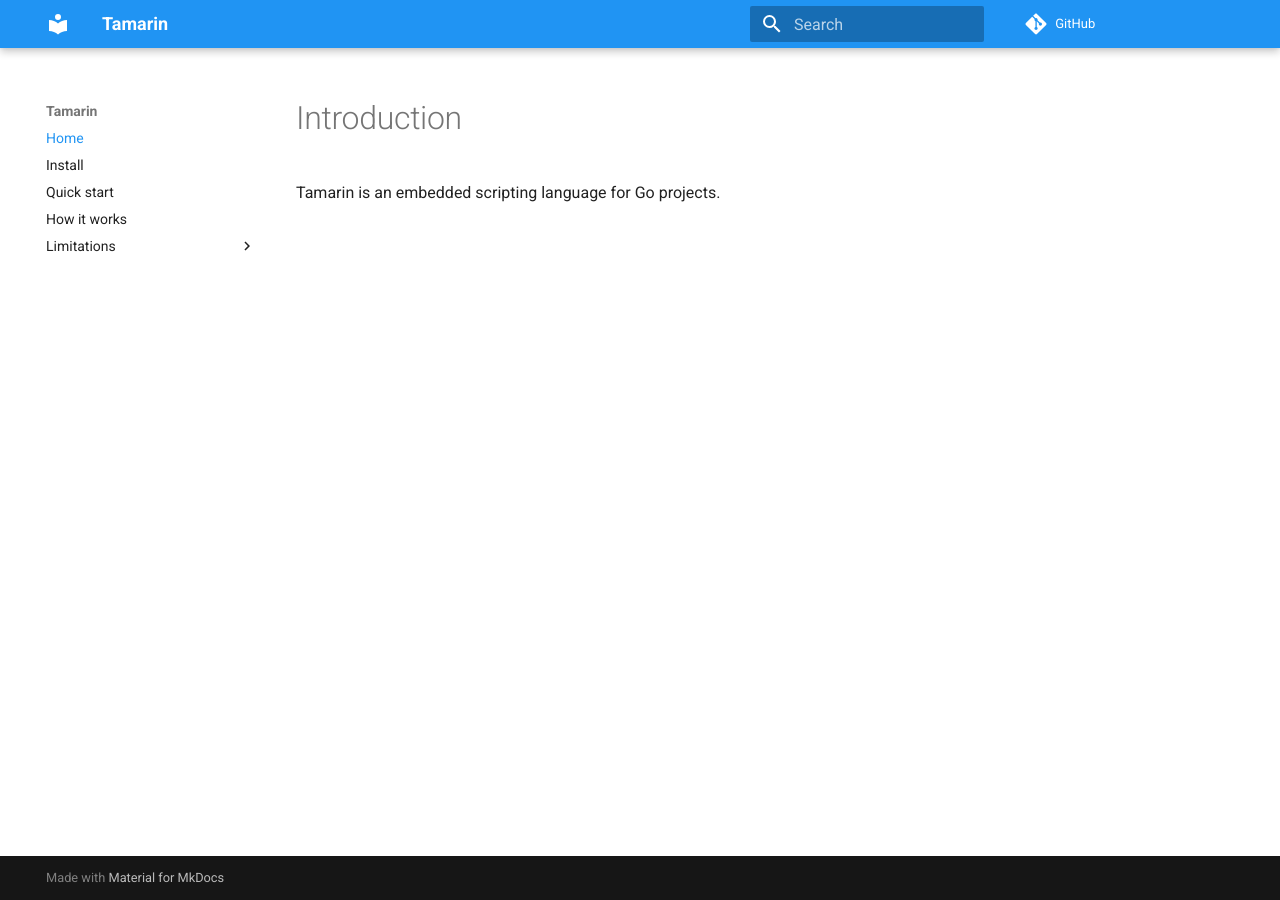
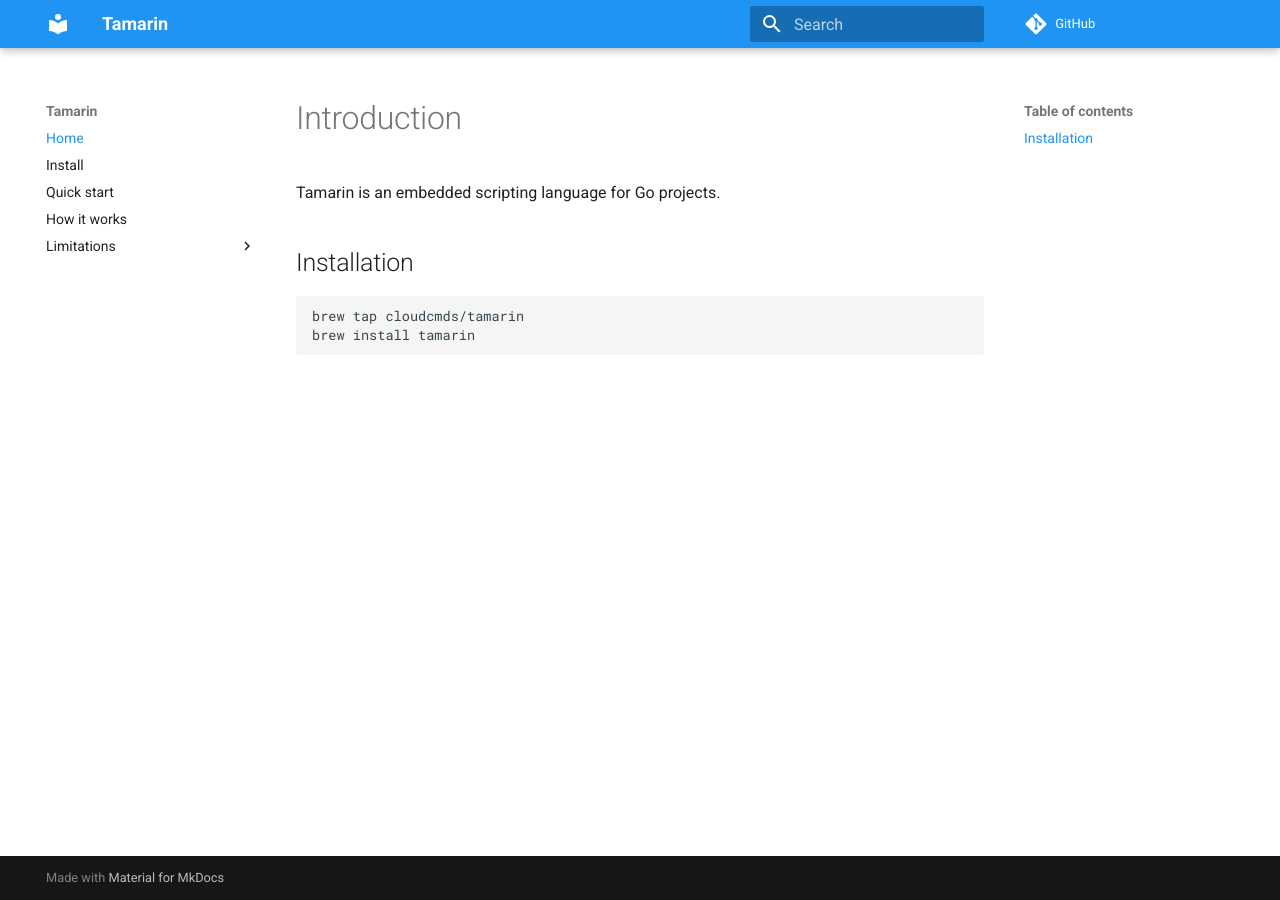
Before and after one commit to risor-io/risor, an MkDocs documentation site: the page built from docs/index.md, in a window 1280 px wide. Built offline with MkDocs 1.6.1 and Material for MkDocs 9.7.7, drawn with Linux system fonts in a browser that asks for light colours; comment, search, counter and statistics services are not loaded.

Commit message:
Update docs

````diff
--- a/docs/index.md
+++ b/docs/index.md
@@ -1,3 +1,10 @@
 # Introduction
 
 Tamarin is an embedded scripting language for Go projects.
+
+## Installation
+
+```
+brew tap cloudcmds/tamarin
+brew install tamarin
+```
````
